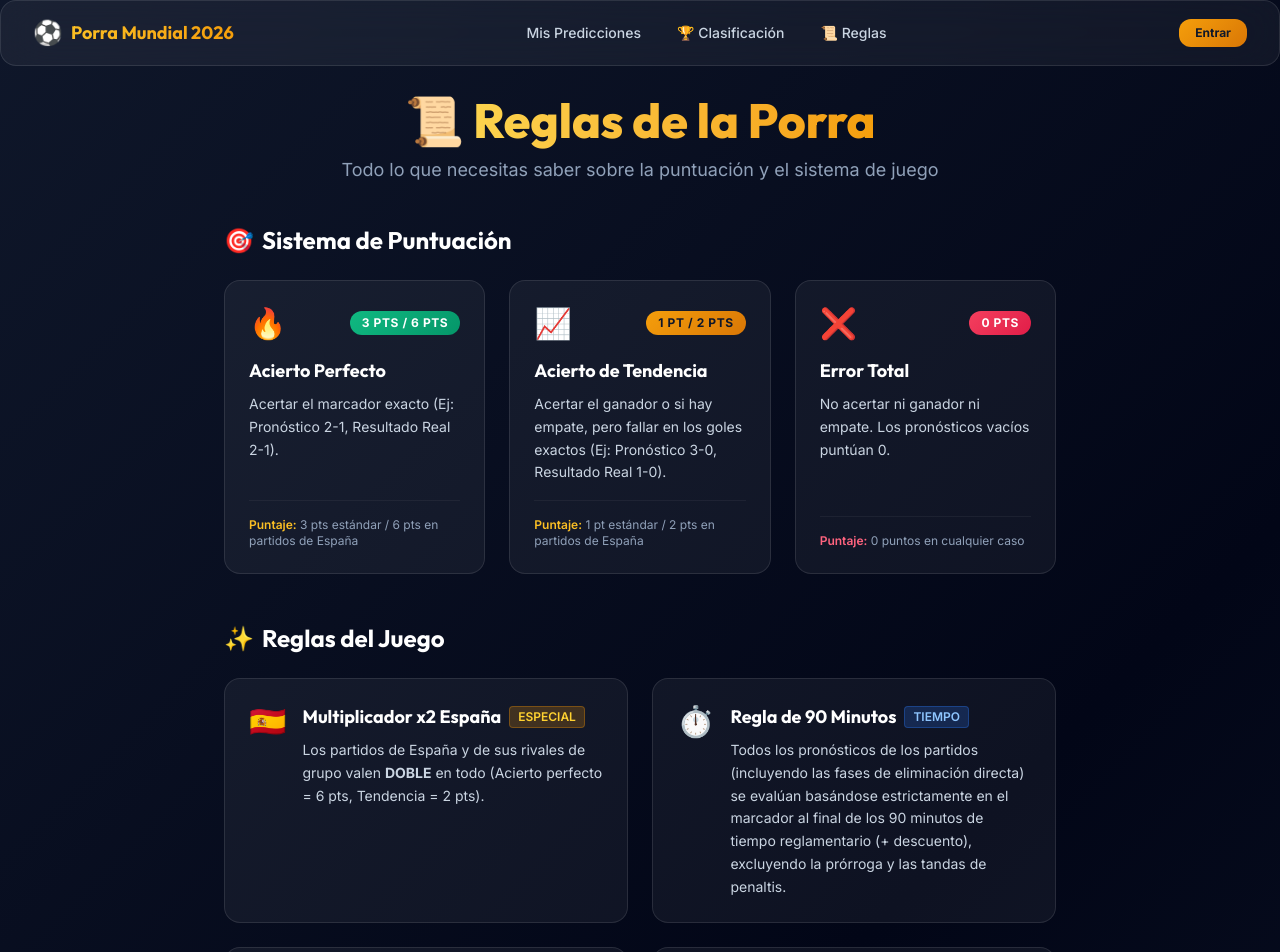
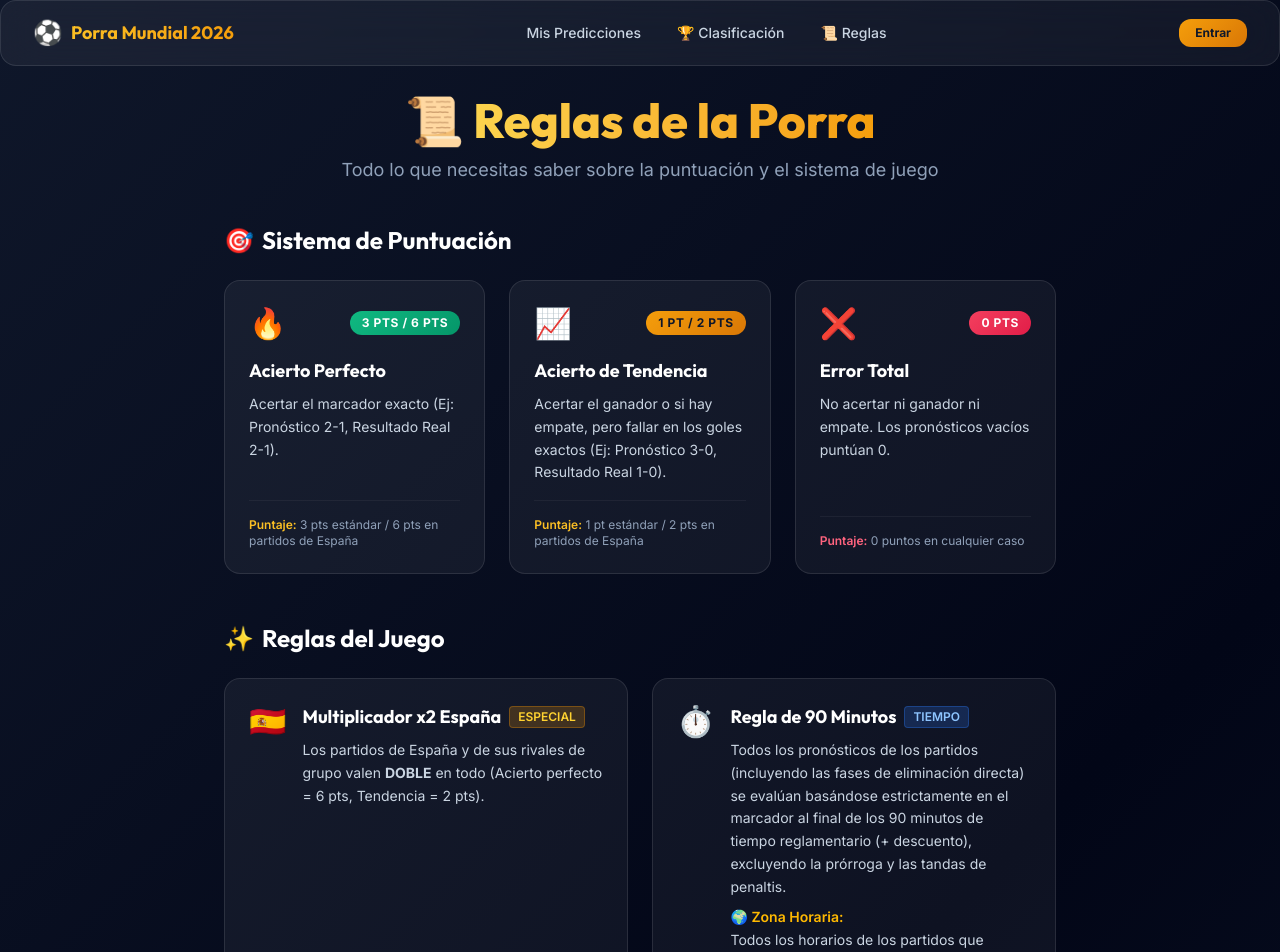
Before and after one commit to EmilioBeLo/porra-mundial-, an Angular app in the folder frontend/: page /rules in a window 1280 px wide. Shown: the top 952 px of the page. Built offline with nearby package versions, Linux system fonts and the light colour scheme.

Commit message:
docs: clarify match timezones on rules page

```diff
--- a/frontend/src/app/features/rules/rules.component.html
+++ b/frontend/src/app/features/rules/rules.component.html
@@ -105,6 +105,8 @@
           </div>
           <p class="text-slate-300 text-sm leading-relaxed">
             Todos los pronósticos de los partidos (incluyendo las fases de eliminación directa) se evalúan basándose estrictamente en el marcador al final de los 90 minutos de tiempo reglamentario (+ descuento), excluyendo la prórroga y las tandas de penaltis.
+            <br>
+            <span class="text-amber-400 font-semibold mt-2 block">🌍 Zona Horaria:</span> Todos los horarios de los partidos que figuran en la aplicación están ajustados automáticamente a la hora peninsular de España (horario de Madrid, CEST/CET).
           </p>
         </div>
       </div>
```
